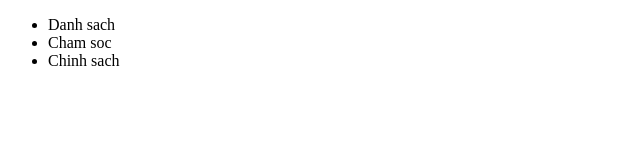
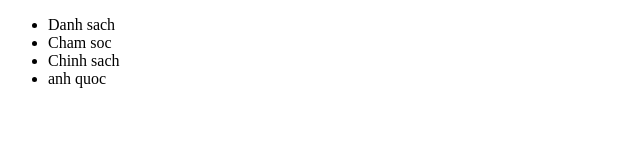
Before and after one commit to anhquoc2005/WED_Funnycode_Buoi1, a plain HTML site: page index.html in a window 1280 px wide. Shown: the full height of the page, 0-640 px from the left. Drawn offline with Linux system fonts and the light colour scheme.

Commit message:
Update index.html

```diff
--- a/index.html
+++ b/index.html
@@ -11,6 +11,7 @@
             <li>Danh sach</li>
             <li>Cham soc</li>
             <li>Chinh sach</li>
+            <li>anh quoc</li>
         </ul>
     </div>
 </body>
```
